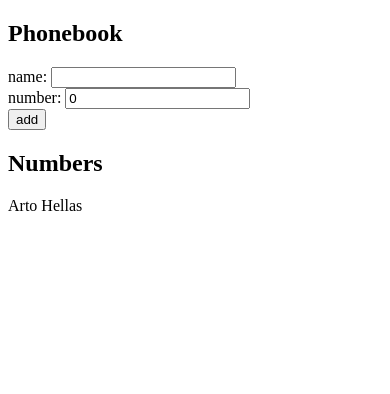
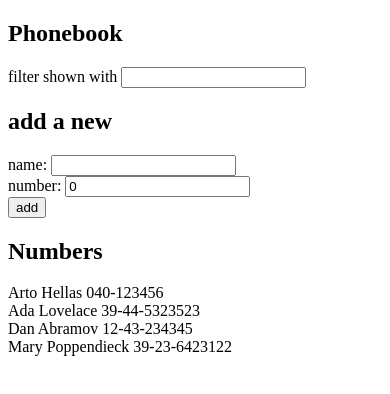
Before and after one commit to legalNameIsGwyn/Gwyn_fullstackopen_part2, a React (Vite) app: page / in a window 390 px wide. Shown: the top 394 px of the page. Built offline with nearby package versions, Linux system fonts and the light colour scheme.

Commit message:
Exercise 2.9 Phonebook Complete

```diff
--- a/src/App.jsx
+++ b/src/App.jsx
@@ -2,21 +2,27 @@ import { useState } from 'react'
 
 const App = () => {
   const [persons, setPersons] = useState([
-    { name: 'Arto Hellas' }
+    { name: 'Arto Hellas', number: '040-123456', id: 1 },
+    { name: 'Ada Lovelace', number: '39-44-5323523', id: 2 },
+    { name: 'Dan Abramov', number: '12-43-234345', id: 3 },
+    { name: 'Mary Poppendieck', number: '39-23-6423122', id: 4 }
   ])
+  const [people, setPeople] = useState(persons)
+  const [filter, setFilter] = useState('')
   const [newName, setNewName] = useState('')
   const [newNum, setNewNum] = useState(0)
 
   const addNewName = (event) => {
     event.preventDefault()
-    let personExists = persons.find(p => p.name === newName) // returns object
+    let personExists = persons.find(p => p.name.toLowerCase() === newName.toLowerCase()) // returns object
     // console.log(personExists ? personExists : false)
 
     if(personExists)
       window.alert(`${newName} is already added to phonebook`)
     else {
-      const pTemp = [...persons]
-      setPersons(pTemp.concat({name:newName, number:newNum}))
+      const pTemp = [...persons,{name:newName, number:newNum}]
+      setPersons(pTemp)
+      setPeople(pTemp)
     }
   }
 
@@ -27,9 +33,29 @@ const App = () => {
 
   const handleNewNum = (event) => setNewNum(event.target.value)
 
+  const handleFilter = (event) =>{
+    let input = event.target.value
+    setFilter(input)
+
+    if(input !== ''){
+      console.log(input)
+      let pTemp = [...people]
+      let newPersons = pTemp.filter(p => p.name.toLowerCase().includes(filter.toLowerCase()))
+      setPersons(newPersons)
+    } else
+      setPersons(people)
+  }
+
   return (
     <div>
       <h2>Phonebook</h2>
+      <div>
+        filter shown with <input
+        value={filter}
+        onChange={handleFilter}>
+        </input>
+      </div>
+      <h2>add a new</h2>
       <form>
         <div>
           name: <input
```
